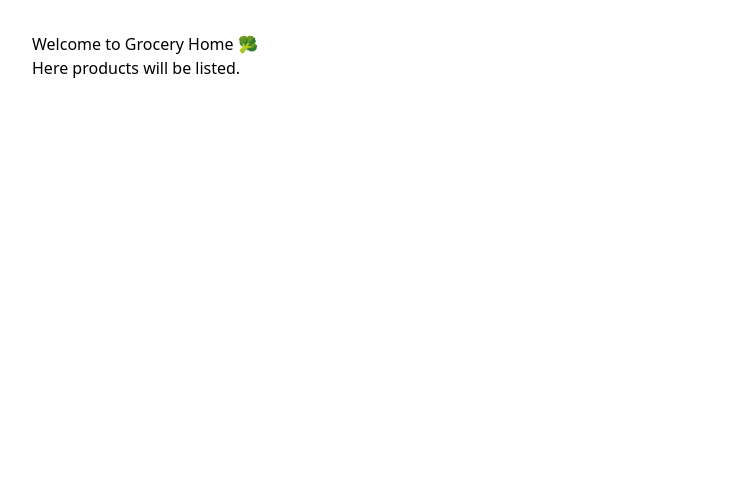
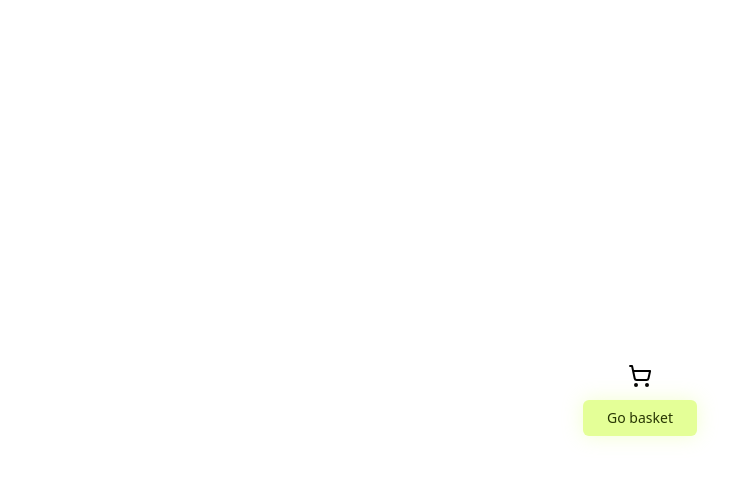
Before and after one commit to mayanksaini18/Gobasket, a React (Vite) app in the folder grocery-web/: page / in a window 1280 px wide. Shown: the top 480 px of the page, without its empty margins (0-733 px from the left). Built offline with nearby package versions, Linux system fonts and the light colour scheme.

Commit message:
Update AppRoutes.tsx

```diff
--- a/grocery-web/src/routes/AppRoutes.tsx
+++ b/grocery-web/src/routes/AppRoutes.tsx
@@ -13,18 +13,20 @@
 import AdminOrders from "../pages/Admin/Orders";
 
 import ProtectedRoute from "../components/layout/ProtectedRoute";
+import Landing from "@/pages/Landing";
 
 const AppRoutes = () => {
   return (
     <Routes>
       {/* Public */}
-      <Route path="/" element={<Home />} />
-      <Route path="/product/:id" element={<ProductDetails />} />
+      <Route path="/" element={<Landing />} />
       <Route path="/login" element={<Login />} />
       <Route path="/register" element={<Register />} />
 
       {/* User */}
       <Route element={<ProtectedRoute />}>
+        <Route path="/home" element={<Home />} />
+        <Route path="/product/:id" element={<ProductDetails />} />
         <Route path="/cart" element={<Cart />} />
         <Route path="/checkout" element={<Checkout />} />
         <Route path="/orders" element={<Orders />} />
@@ -36,8 +38,7 @@
         <Route path="/admin/products" element={<Products />} />
         <Route path="/admin/orders" element={<AdminOrders />} />
       </Route>
-    </Routes>
-  );
+    </Routes>  );
 };
 
 export default AppRoutes;
```
